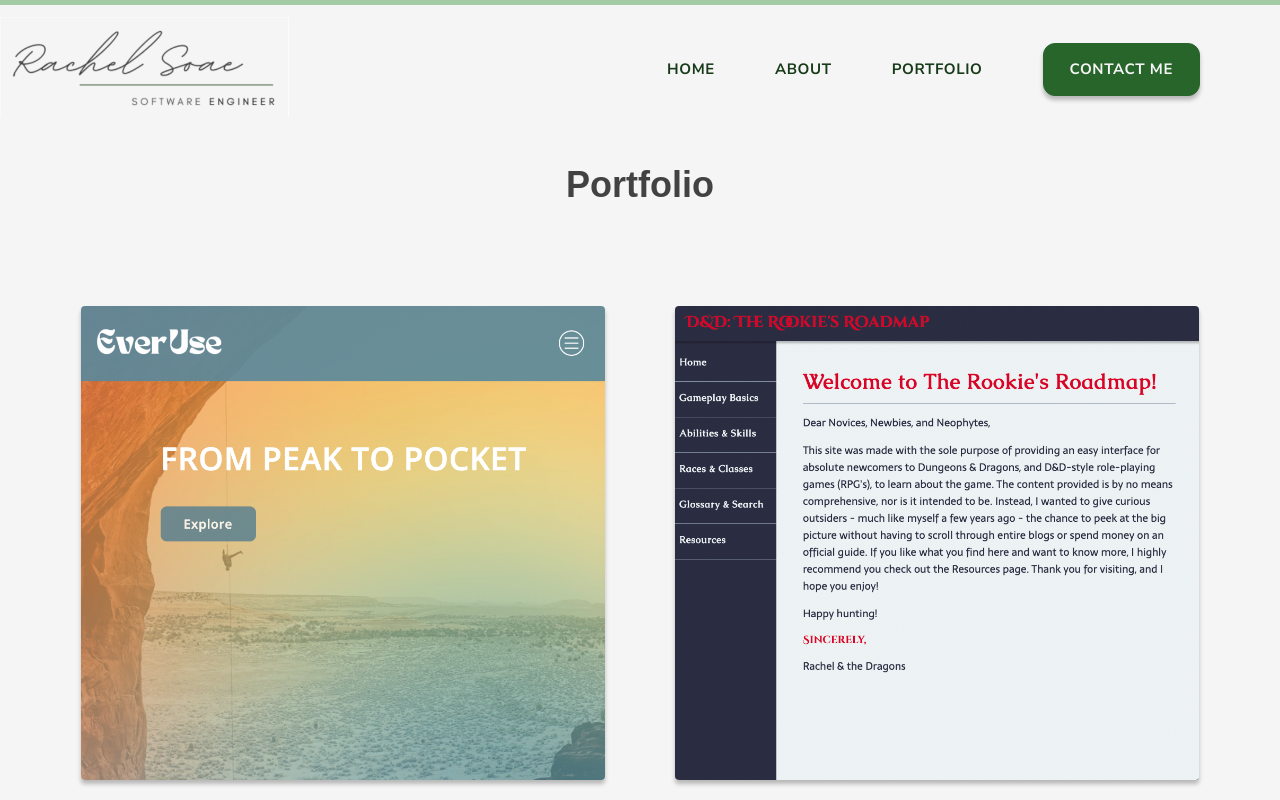
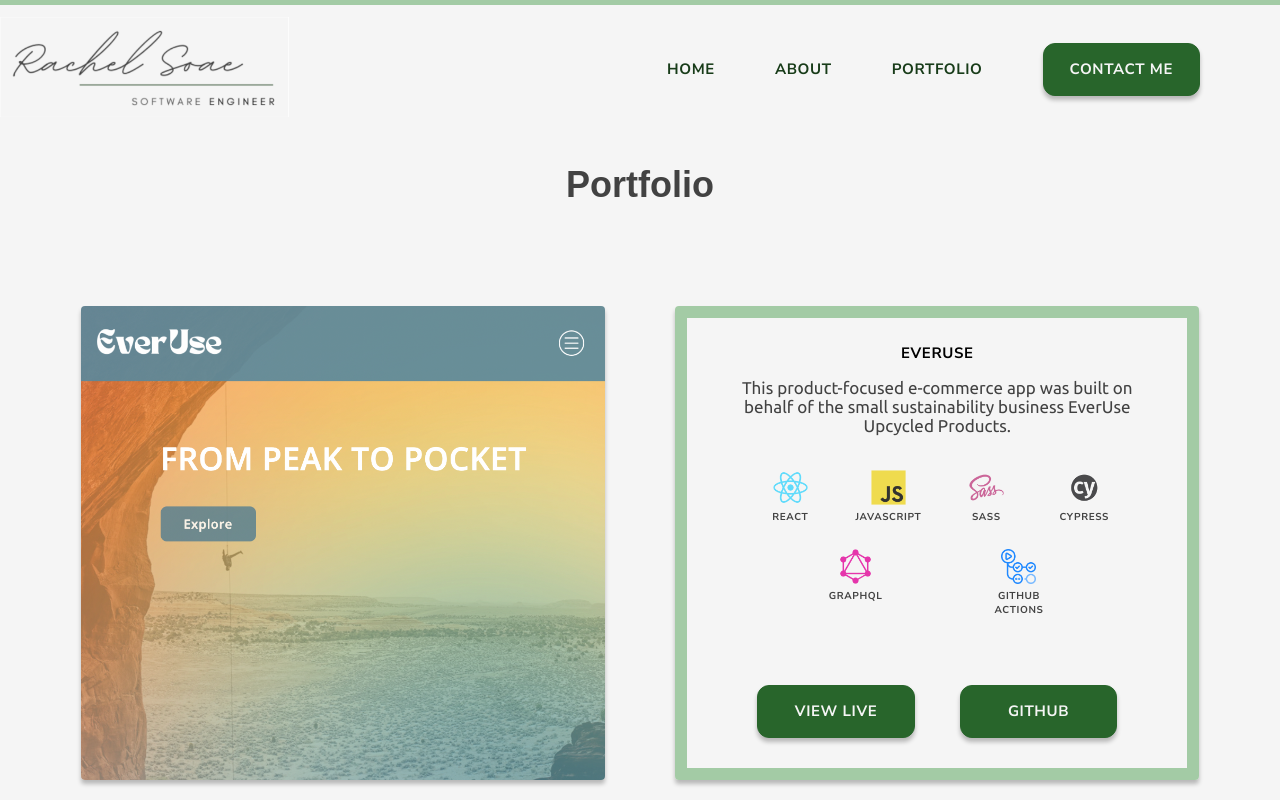
Before and after one commit to rachelsoae/portfolio, a React (Create React App) app: page /portfolio in a window 1280 px wide. Shown: the top 800 px of the page. Built offline with nearby package versions, Linux system fonts and the light colour scheme; a web font is replaced by a local one.

Commit message:
Separate card front and back

```diff
--- a/package.json
+++ b/package.json
@@ -6,6 +6,7 @@
     "@testing-library/jest-dom": "^5.17.0",
     "@testing-library/react": "^13.4.0",
     "@testing-library/user-event": "^13.5.0",
+    "gsap": "^3.12.2",
     "react": "^18.2.0",
     "react-dom": "^18.2.0",
     "react-router-dom": "^6.15.0",
--- a/src/components/Project/Project.js
+++ b/src/components/Project/Project.js
@@ -9,11 +9,6 @@
 import react from '../../assets/icons/react.png';
 import sass from '../../assets/icons/sass.png';
 import {useState} from 'react';
-
-const Project = ({project}) => {
-  const {id, name, tagline, techs, repoLink, repoLinkFE, repoLinkBE, deployedLink, img} = project;
-
-  const [isActive, setIsActive] = useState(false)
 
 const ICONS = {
   'CSS': css,
@@ -28,29 +23,27 @@
   'React': react,
 }
 
-  const toggleActiveState = () => {
-    return setIsActive(prevState => !prevState)
+const Project = ({project}) => {
+  const {id, name, tagline, techs, repoLink, repoLinkFE, repoLinkBE, deployedLink, img} = project;
+
+  const [isFront, setIsFront] = useState(true)
+
+  const toggleFront = () => {
+    setIsFront(prevState => !prevState)
+  }
+
+  const frontStyle = {
+    backgroundImage: isFront && `url(${img})`,
+    backgroundSize: isFront && 'cover',
+    backgroundPosition: isFront && 'center'
   }
 
   return (
     <>
-    {!isActive ?
-      <article
-        className='project-preview'
-        id={id}
-        onClick={toggleActiveState}
-        style={{
-          backgroundImage: `url(${img})`,
-          backgroundSize: 'cover',
-          backgroundPosition: 'center'}}
-      >
+      <article className='card-front' style={frontStyle}>
+
       </article>
-      :
-      <article
-        className='project-detail'
-        id={id}
-        onClick={toggleActiveState}
-      >
+      <article className='card-back'>
       <h3>{name}</h3>
         <p>{tagline}</p>
         <div className='tech'>
@@ -88,17 +81,8 @@
           </div>
         }
       </article>
-    }
     </>
   )
 }
 
 export default Project;
-
-// set initial state ('inactive' or 'default' or 'preview')
-// ternary
-// if state is initial state, render project preview
-// if not, render project detail (what is coded above)
-// on hover, emphasize project
-// on click, change state
-// use GSAP(?) to animate card flip
--- a/src/components/Project/_Project.scss
+++ b/src/components/Project/_Project.scss
@@ -2,19 +2,24 @@
 @use '../../styles/mixins' as *;
 
 article {
-  border: none;
-  width: 52.4rem;
-  height: 47.4rem;
   margin: 3rem;
   box-shadow: $box-shadow;
   position: relative;
   @include center-column;
   transition: transform 0.15s ease-in-out;
   border-radius: 4px;
-  .project-preview {
-    height: 45rem;
-    background-size: cover;
-  }
+}
+
+.card-front {
+  border: none;
+  width: 52.4rem;
+  height: 47.4rem;
+}
+
+.card-back {
+  border: 1.2rem $secondary-accent-color solid;
+  width: 50rem;
+  height: 45rem;
   h3 {
     @include button-text;
     margin-top: 2.5rem;
@@ -60,15 +65,13 @@
   }
 }
 
-.project-detail {
-  border: 1.2rem $secondary-accent-color solid;
-  width: 50rem;
-  height: 45rem;
-}
-
-.project-detail:hover,
-.project-preview:hover {
+.card-back:hover,
+.card-front:hover {
   cursor: pointer;
   transform: scale(1.1);
   transition: transform 0.15s ease-in-out;
 }
+
+.hidden {
+  visibility: hidden;
+}
--- a/src/styles/output.css
+++ b/src/styles/output.css
@@ -141,9 +141,6 @@
 }
 
 article {
-  border: none;
-  width: 52.4rem;
-  height: 47.4rem;
   margin: 3rem;
   box-shadow: 0px 4px 4px 0px rgba(0, 0, 0, 0.25);
   position: relative;
@@ -153,11 +150,19 @@
   transition: transform 0.15s ease-in-out;
   border-radius: 4px;
 }
-article .project-preview {
+
+.card-front {
+  border: none;
+  width: 52.4rem;
+  height: 47.4rem;
+}
+
+.card-back {
+  border: 1.2rem #A3CBA5 solid;
+  width: 50rem;
   height: 45rem;
-  background-size: cover;
 }
-article h3 {
+.card-back h3 {
   font-family: "Nunito Sans", sans-serif;
   font-size: 1.5rem;
   font-weight: 700;
@@ -165,7 +170,7 @@
   text-transform: uppercase;
   margin-top: 2.5rem;
 }
-article p {
+.card-back p {
   font-family: "Ubuntu", sans-serif;
   color: #424242;
   font-size: 24px;
@@ -173,25 +178,25 @@
   margin: 0;
   font-size: 1.7rem;
 }
-article .tech {
+.card-back .tech {
   width: 80%;
   display: flex;
   justify-content: space-evenly;
   flex-wrap: wrap;
   margin: 2rem;
 }
-article .tech-icon-container {
+.card-back .tech-icon-container {
   display: flex;
   flex-direction: column;
   align-items: center;
   width: 9rem;
   margin-top: 1rem;
 }
-article .tech-icon-container img {
+.card-back .tech-icon-container img {
   height: 3.5rem;
   margin: 0.5rem;
 }
-article .tech-icon-container p {
+.card-back .tech-icon-container p {
   font-family: "Nunito Sans", sans-serif;
   font-size: 1.5rem;
   font-weight: 700;
@@ -201,7 +206,7 @@
   text-align: center;
   margin-bottom: 1rem;
 }
-article .project-buttons-container {
+.card-back .project-buttons-container {
   position: absolute;
   bottom: 3rem;
   width: 90%;
@@ -209,24 +214,22 @@
   justify-content: space-evenly;
   flex-wrap: wrap;
 }
-article .project-buttons-container .humor-me-buttons {
+.card-back .project-buttons-container .humor-me-buttons {
   width: 100%;
   display: flex;
   justify-content: space-evenly;
   margin-top: 2rem;
 }
 
-.project-detail {
-  border: 1.2rem #A3CBA5 solid;
-  width: 50rem;
-  height: 45rem;
-}
-
-.project-detail:hover,
-.project-preview:hover {
+.card-back:hover,
+.card-front:hover {
   cursor: pointer;
   transform: scale(1.1);
   transition: transform 0.15s ease-in-out;
 }
 
+.hidden {
+  visibility: hidden;
+}
+
 /*# sourceMappingURL=output.css.map */
```
Also changed, not shown: 2 other files (tests, documents, lock files or other folders). Lines whose indentation alone changed are shown as unchanged.
